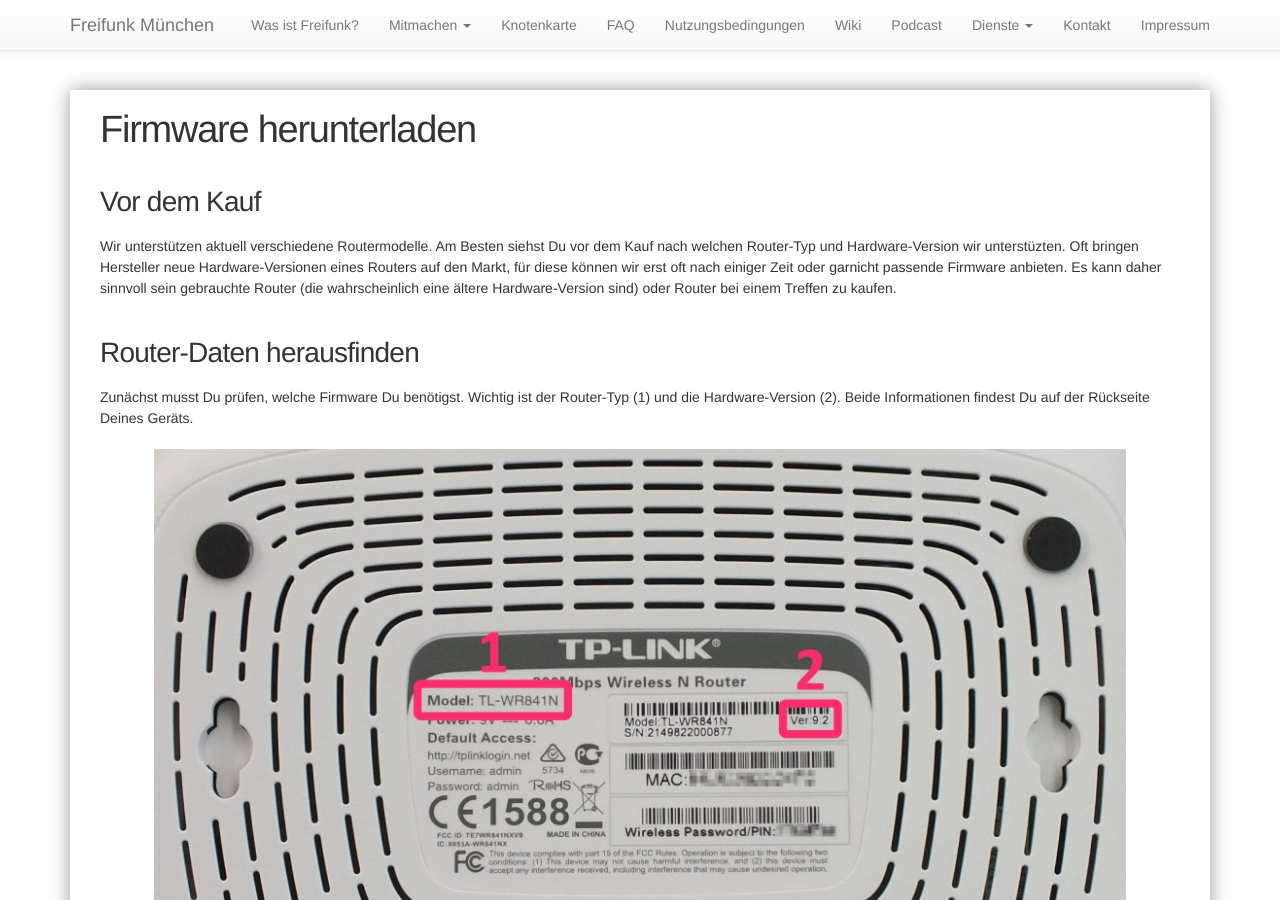
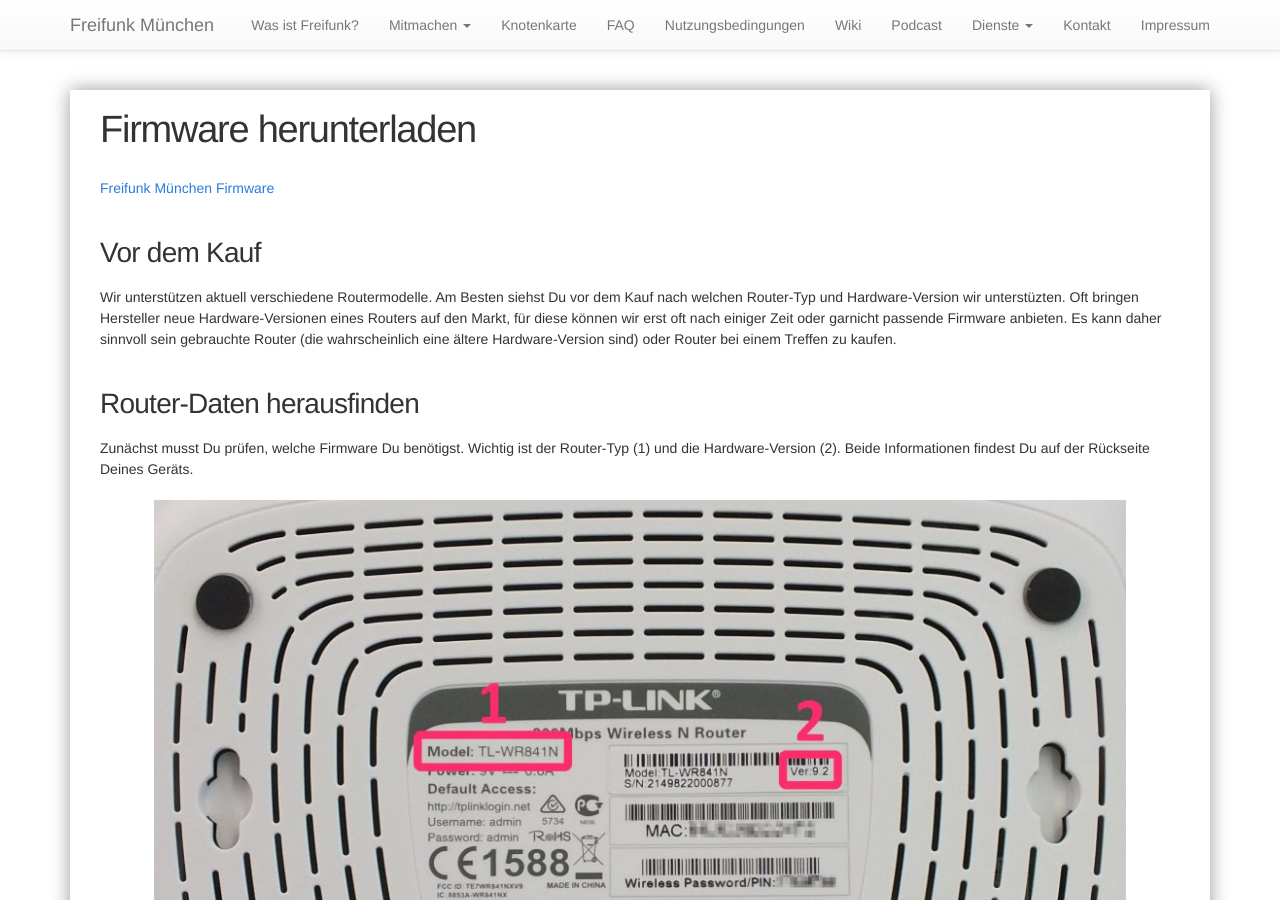
Before and after one commit to freifunkMUC/freifunkmuc.github.io, a Jekyll site: the page built from firmware.md, in a window 1280 px wide and 900 px high. Built offline with Jekyll 4.4.1, drawn with Linux system fonts in a browser that asks for light colours.

Commit message:
Update firmware.md

```diff
--- a/firmware.md
+++ b/firmware.md
@@ -3,6 +3,7 @@ layout: page
 title: Firmware herunterladen
 permalink: /firmware/
 ---
+[Freifunk München Firmware](https://firmware.ffmuc.net/)
 
 ## Vor dem Kauf
 
```
